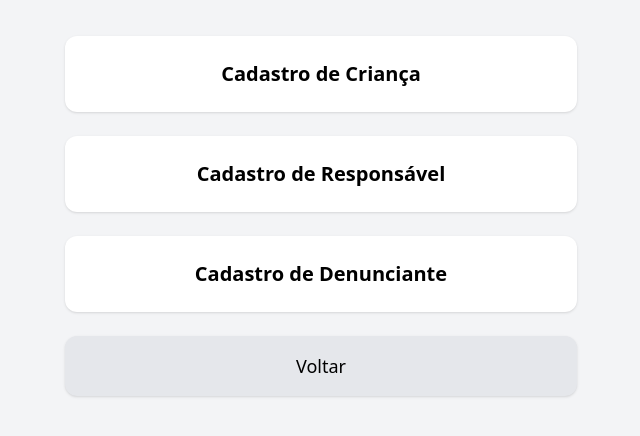
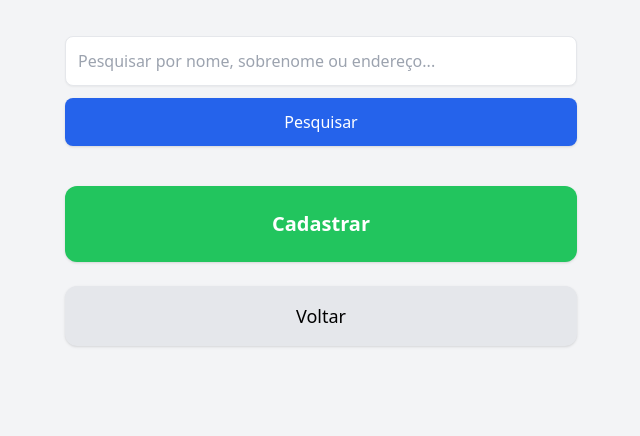
Before and after one commit to KayckWilliam/Projeto-TMI-22, a website: page frontend/telas/cadastro.html in a window 1280 px wide. Shown: the part 72-508 px from the top of the page, without its empty margins (319-959 px from the left). Drawn offline with nearby package versions, Linux system fonts and the light colour scheme.

Commit message:
cadastro

```diff
--- a/frontend/telas/cadastro.html
+++ b/frontend/telas/cadastro.html
@@ -1,6 +1,5 @@
 <!DOCTYPE html>
 <html lang="pt-br">
-<script src="/js/cadastro.js"></script>
 
 <head>
   <meta charset="UTF-8">
@@ -15,29 +14,35 @@
     <!-- Título -->
     <h1 class="text-3xl font-bold mb-10 text-center">Escolher Tipo de Cadastro</h1>
 
+    <!-- Barra de Pesquisa -->
+    <div class="mb-6">
+      <input
+        id="campoPesquisa"
+        type="text"
+        placeholder="Pesquisar por nome, sobrenome ou endereço..."
+        class="w-full p-3 border rounded-lg shadow-sm focus:outline-none focus:ring focus:ring-blue-300"
+      >
+      <button
+        onclick="pesquisar()"
+        class="mt-3 w-full p-3 bg-blue-600 text-white rounded-lg shadow hover:bg-blue-700 transition"
+      >
+        Pesquisar
+      </button>
+    </div>
+
+    <!-- Exibição dos resultados da pesquisa -->
+    <div id="resultadosPesquisa" class="mt-4"></div>
+
     <!-- Bloco de botões -->
-    <div class="flex flex-col gap-6">
+    <div class="flex flex-col gap-6 mt-10">
 
-      <!-- Cadastro de Criança -->
-      <a href="criancas.html"
-         class="w-full text-center p-6 bg-white shadow rounded-xl
-                hover:bg-blue-50 transition text-xl font-semibold">
-        Cadastro de Criança
+      <!-- Botão cadastrar → vai para enderecos.html -->
+      <a href="enderecos.html"
+         class="w-full text-center p-6 bg-green-500 text-white shadow rounded-xl
+                hover:bg-green-600 transition text-xl font-semibold">
+        Cadastrar
       </a>
 
-      <!-- Cadastro de Responsável -->
-      <a href="responsaveis.html"
-         class="w-full text-center p-6 bg-white shadow rounded-xl
-                hover:bg-blue-50 transition text-xl font-semibold">
-        Cadastro de Responsável
-      </a>
-
-      <!-- Cadastro de Denunciante -->
-      <a href="denunciantes.html"
-         class="w-full text-center p-6 bg-white shadow rounded-xl
-                hover:bg-blue-50 transition text-xl font-semibold">
-        Cadastro de Denunciante
-      </a>
 
       <!-- Voltar ao início -->
       <a href="index.html"
@@ -50,5 +55,52 @@
 
   </div>
 
+  <!-- Script da pesquisa -->
+  <script>
+    function pesquisar() {
+      const termo = document.getElementById("campoPesquisa").value.toLowerCase();
+      const resultadosDiv = document.getElementById("resultadosPesquisa");
+
+      if (!termo.trim()) {
+        resultadosDiv.innerHTML = "<p class='text-red-600 font-semibold'>Digite algo para pesquisar.</p>";
+        return;
+      }
+
+      // Obtém TODOS os bancos
+      const criancas = JSON.parse(localStorage.getItem("criancas") || "[]");
+      const responsaveis = JSON.parse(localStorage.getItem("responsaveis") || "[]");
+      const denunciantes = JSON.parse(localStorage.getItem("denunciantes") || "[]");
+
+      // Unifica em um array só
+      const banco = [
+        ...criancas.map(c => ({ tipo: "Criança", ...c })),
+        ...responsaveis.map(r => ({ tipo: "Responsável", ...r })),
+        ...denunciantes.map(d => ({ tipo: "Denunciante", ...d })),
+      ];
+
+      // Filtra
+      const resultados = banco.filter(item =>
+        (item.nome && item.nome.toLowerCase().includes(termo)) ||
+        (item.sobrenome && item.sobrenome.toLowerCase().includes(termo)) ||
+        (item.endereco && item.endereco.toLowerCase().includes(termo))
+      );
+
+      // Mostra na tela
+      if (resultados.length === 0) {
+        resultadosDiv.innerHTML = "<p class='text-gray-600'>Nenhum resultado encontrado.</p>";
+        return;
+      }
+
+      resultadosDiv.innerHTML = resultados.map(r => `
+        <div class="p-3 bg-white shadow rounded-lg border mb-2">
+          <p><strong>Tipo:</strong> ${r.tipo}</p>
+          <p><strong>Nome:</strong> ${r.nome || "–"}</p>
+          <p><strong>Sobrenome:</strong> ${r.sobrenome || "–"}</p>
+          <p><strong>Endereço:</strong> ${r.endereco || "–"}</p>
+        </div>
+      `).join("");
+    }
+  </script>
+
 </body>
 </html>
```
